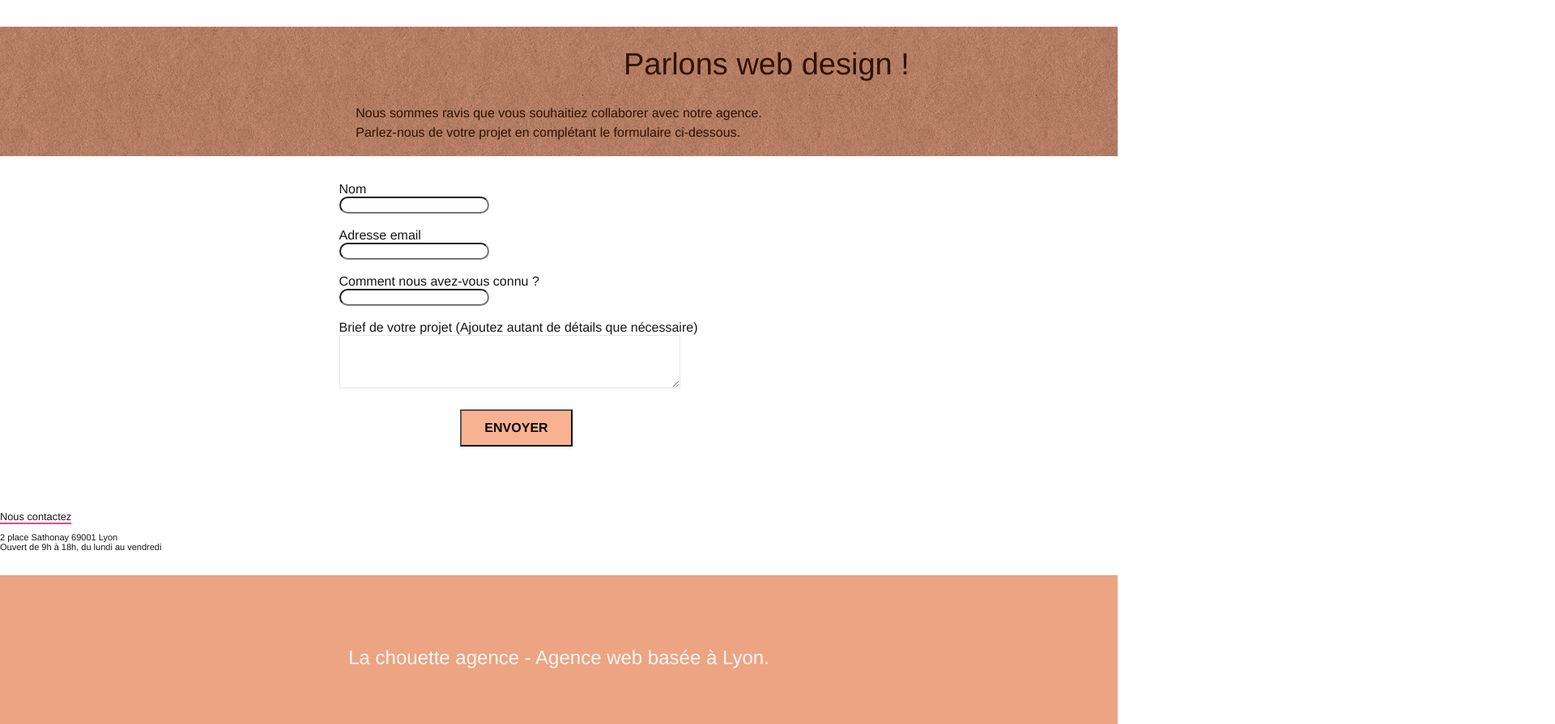
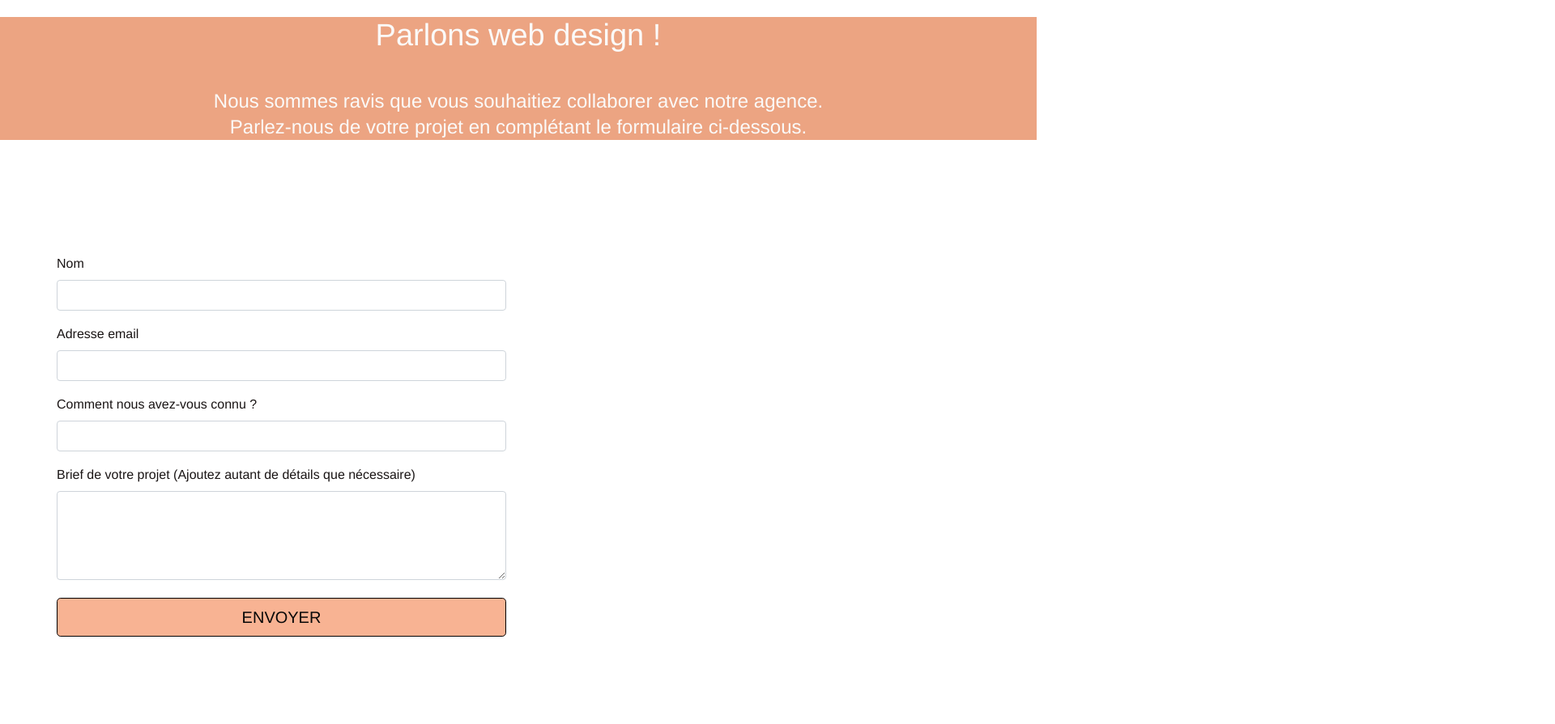
Before and after one commit to Marion3191/fabrismarion_4_21-10-2021, a plain HTML site: page contact.html in a window 1280 px wide. Shown: the part 110-1005 px from the top of the page at 81% size, 1920 px wide, since content can reach past the window. Drawn offline with nearby package versions, Linux system fonts and the light colour scheme.

Commit message:
modif des fondue

```diff
--- a/contact.html
+++ b/contact.html
@@ -8,7 +8,7 @@
 	<meta name="robots" content="directive">
     <link rel="shortcut icon" type="image/png" href="favicon.jpg">
     <link rel="stylesheet" type="text/css" href="style.css">
-
+	<link rel="stylesheet" href="https://cdn.jsdelivr.net/npm/bootstrap@4.6.0/dist/css/bootstrap.min.css" integrity="sha384-B0vP5xmATw1+K9KRQjQERJvTumQW0nPEzvF6L/Z6nronJ3oUOFUFpCjEUQouq2+l" crossorigin="anonymous">
     <title>page contact</title>
 
 </head>
@@ -30,37 +30,40 @@
 			</div>
 		</header>
 		<main>
-			<div class="bloc bg-dots-bg bg-repeat bgc-atomic-tangerine d-bloc bloc-bg-texture texture-paper" id="bloc-6">
+			<div class="bloc bg-dots-bg bg-repeat bgc-atomic-tangerine d-bloc bloc-bg-texture " id="bloc-6">
 				<div class="page2design">
 					<h1 class="text-center hero-bloc-text tc-white  titlep2">Parlons web design !</h1><br>
-					<p class="text-center mg-lg tc-white tight-width-whitespace textp2">
+					<p class="text-center mg-lg tc-white textp2">
 					Nous sommes ravis que vous souhaitiez collaborer avec notre agence.<br>
 					Parlez-nous de votre projet en complétant le formulaire ci-dessous.
 					</p>
 				</div>
 			</div>
-			<div class="formulaire">
-				<form id="form_1">
-					<div class="form-group nom">
-						<label for="name">Nom</label><br>
-						<input type="text" id="name" class="button" required />
-					</div><br>
-					<div class="form-group email">
-						<label for="email">Adresse email</label><br>
-						<input type="text" id="email" class="button" required />
-					</div><br>
-					<div class="form-group">
-						<label for="message">Comment nous avez-vous connu ?</label><br>
-						<input type="text" required id="input_504" class="button" />
-					</div><br>
-					<div class="form-group">
-						<label for="message">Brief de votre projet (Ajoutez autant de détails que nécessaire)</label><br>
-						<textarea id="message" class="form-control" rows="4" cols="50" required></textarea>
+			<div class="bloc bgc-white l-bloc" id="bloc-7">
+				<div class="container bloc-lg">
+					<div class="row">
+						<div class="col-sm-6">
+							<form id="form_1" >
+							<div class="form-group">
+								<label for="name">Nom</label>
+								<input id="name" class="form-control" required />
+							</div>
+							<div class="form-group">
+								<label for="email">Adresse email</label>
+								<input id="email" class="form-control" type="email" required />
+							</div>
+							<div class="form-group">
+								<label for="message">Comment nous avez-vous connu ?</label>
+								<input class="form-control" type="email" required id="input_504" />
+							</div>
+							<div class="form-group">
+								<label for="message">Brief de votre projet (Ajoutez autant de détails que nécessaire)<br></label><textarea id="message" class="form-control" rows="4" cols="50" required></textarea>
+							</div>
+							<button class="bloc-button btn btn-lg btn-block cta-hero btn-atomic-tangerine color-btn" type="submit">Envoyer</button>
+							</form>
+						</div>
 					</div>
-					<div class="envoyer">
-						<button class=" btn btn-lg btn-block cta-hero btn-atomic-tangerine" type="submit">Envoyer</button>
-					</div>
-				</form>
+				</div>
 			</div>
 			<br>
 			<br>
--- a/style.css
+++ b/style.css
@@ -11,6 +11,10 @@ a,
 button {
     transition: all .3s ease-in-out;
     outline: none!important;
+}
+.color-btn{
+    background-color:#f8b393 !important;
+    border-color: black !important;
 }
 
 a:hover {
@@ -92,12 +96,6 @@ a:hover {
     left: 0;
     right: 0;
 }
-
-.texture-paper::before {
-    background: url("images/texture-paper.webp");
-    background-size: 280px 280px;
-}
-
 .b-parallax {
     background-attachment: fixed;
 }
@@ -335,14 +333,16 @@ a:hover {
 
 .citation-clients{
     color: black;
-    font-size: 1.5rem;
-    font-weight: 600;
+    font-size: 2rem;
     display: flex;
     flex-wrap: wrap;
-    width: 70%;
-    padding-left: 29rem;
+    width: 100%;
     padding-top: 3rem;
-    line-height: 2.5rem;
+    line-height: 3rem;
+}
+
+.texte-presentation{
+    font-size: 2rem;
 }
 
 .mail{
@@ -353,35 +353,10 @@ a:hover {
    cursor: pointer;
 }
 
-
-.page2design{
-display: flex;
-flex-wrap: wrap;
-height: 10rem;
-}
-
-.titlep2{
-    width: 50%;
-    margin-left: 45rem;
-}
-
 .textp2{
-    font-size: 1rem;
-    padding-left: -2rem;
-    line-height: 1.5rem;
-    padding-bottom: 1rem;
-}
-
-.formulaire{
-display: flex;
-justify-content: center;
-padding-top: 2rem;
-}
-
-.button{
-    border-color:0.5px rgb(238, 236, 236);
-    border-radius: 1rem;
-
+    font-size: 1.5rem;
+    line-height: 2rem;
+    color: white !important;
 }
 
 
@@ -746,7 +721,13 @@ color:rgb(253, 251, 251) !important;
 }
 
 p {
-    font-size: 11px;
+    font-size: 15px;
+}
+
+.texte-descriptif{
+    display: flex;
+    width: 100%;
+    font-size: 2rem;
 }
 
 .tight-width-whitespace {
@@ -774,7 +755,7 @@ p {
 }
 
 h2 {
-    font-size: 22px;
+    font-size: 28px;
     line-height: 1.4em;
 }
 
@@ -823,7 +804,7 @@ h4 {
 }
 
 .black-background {
-    background-color: rgb(185, 166, 112);
+    background-color: rgb(73, 66, 45);
     padding: 40px 40px 40px 40px;
 }
 
@@ -845,10 +826,10 @@ h4 {
 }
 
 .tc-white {
-    color: #421602!important;
+    color: #fbfaf9!important;
 }
 .tcs-white{
-    color: rgb(238, 229, 229);
+    color: rgb(255, 255, 255);
 }
 
 .nav-accueilp2{
```
Also changed, not shown: index.html (+5 -5 lines), css/bootstrap.css.
